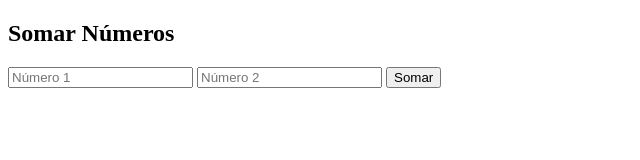
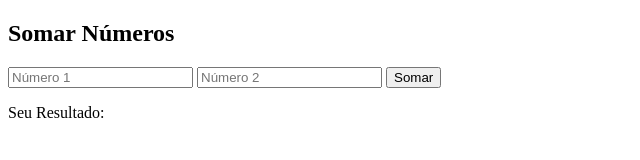
Before and after one commit to JoaoP154/Soma-Simples, a plain HTML site: page index.html in a window 1280 px wide. Shown: the whole page, without its empty margins (0-640 px from the left). Drawn offline with Linux system fonts and the light colour scheme.

Commit message:
arrumei o html

```diff
--- a/index.html
+++ b/index.html
@@ -11,6 +11,8 @@
     <input type="number" id="num2" placeholder="Número 2">
     <button onclick="somar()">Somar</button>
 
+    <p>Seu Resultado:</p>
+
     <p id="resultado"></p>
 
     <script src="script.js"></script>
```
